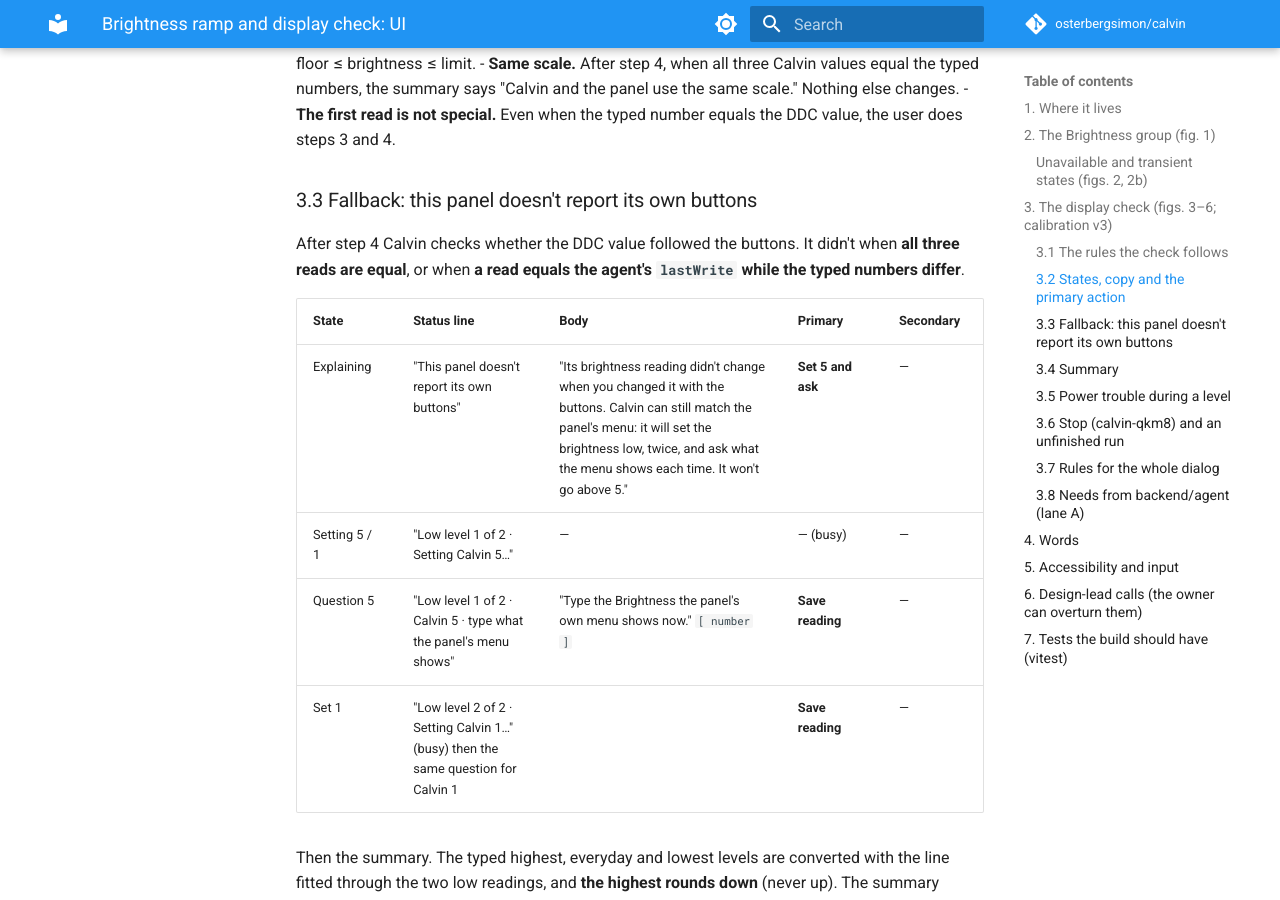
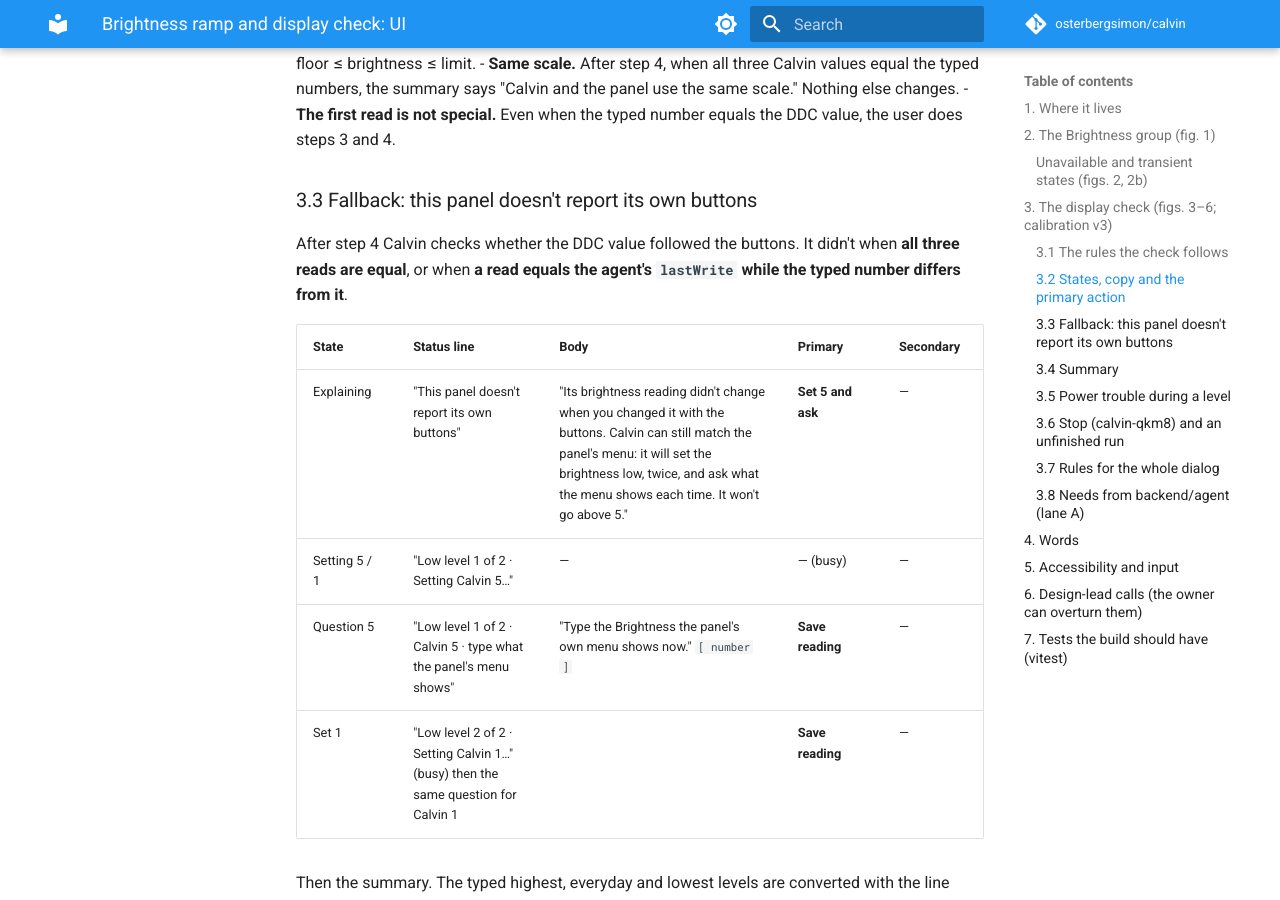
Before and after one commit to osterbergsimon/calvin, an MkDocs documentation site: the page built from docs/design/2026-11-04-brightness-ramp-ui.md, in a window 1280 px wide and 900 px high, scrolled down 5808 px. Built offline with MkDocs 1.6.1 and Material for MkDocs 9.7.7, drawn with Linux system fonts in a browser that asks for light colours; comment, search, counter and statistics services are not loaded.

Commit message:
docs(design): fallback trigger wording (calvin-idts)

```diff
--- a/docs/design/2026-11-04-brightness-ramp-ui.md
+++ b/docs/design/2026-11-04-brightness-ramp-ui.md
@@ -178,7 +178,7 @@ Notes:
 ### 3.3 Fallback: this panel doesn't report its own buttons
 
 After step 4 Calvin checks whether the DDC value followed the buttons. It didn't when **all three reads are equal**, or
-when **a read equals the agent's `lastWrite` while the typed numbers differ**.
+when **a read equals the agent's `lastWrite` while the typed number differs from it**.
 
 | State | Status line | Body | Primary | Secondary |
 |---|---|---|---|---|
```
